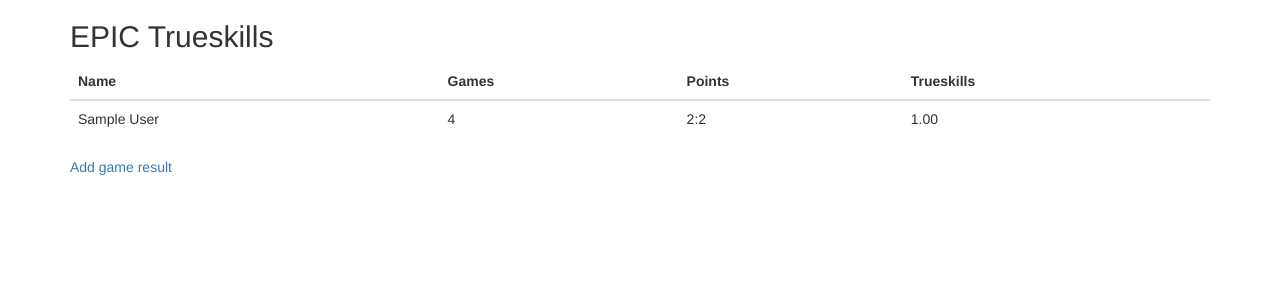
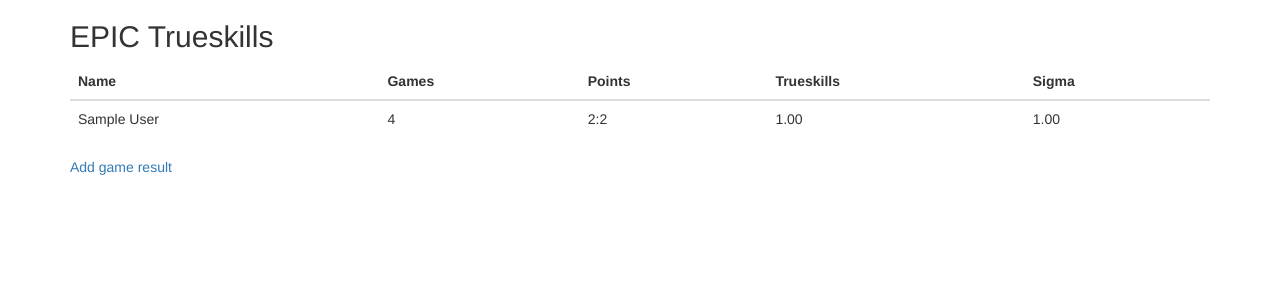
Before and after one commit to klauck/kicker, a Django app: page / in a window 1280 px wide. Shown: the top 300 px of the page. Run offline with Django 3.2, Linux system fonts and the light colour scheme; tables that the repository leaves empty hold one stand-in row (values such as "Sample post"); some libraries are stand-ins or nearby versions.

Commit message:
Added sigma to skill table

```diff
--- a/skills/templates/skills/table.html
+++ b/skills/templates/skills/table.html
@@ -11,6 +11,7 @@
       <th>Games</th>
       <th>Points</th>
       <th>Trueskills</th>
+      <th>Sigma</th>
     </tr>
   </thead>
   <tbody>
@@ -20,6 +21,7 @@
       <td>{{ player.num_games }}</td>
       <td>{{ player.points }}</td>
       <td>{{ player.trueskill|floatformat:2 }}</td>
+      <td>{{ player.sigma|floatformat:2 }}</td>
     </tr>
     {% endfor %}
   </tbody>
--- a/skills/views.py
+++ b/skills/views.py
@@ -100,5 +100,5 @@ def table(request):
         won_games = len(player.winner_front_game_results.all()) + len(player.winner_back_game_results.all())
         lost_games =len(player.loser_front_game_results.all()) + len(player.loser_back_game_results.all())
         table.append({'name': player.name(), 'num_games': won_games + lost_games, \
-                'points': '%d:%d' % (won_games, lost_games), 'trueskill': player.trueskill_mu})
+                'points': '%d:%d' % (won_games, lost_games), 'trueskill': player.trueskill_mu, 'sigma': player.trueskill_sigma})
     return render(request, 'skills/table.html', context={'table': table})
```
